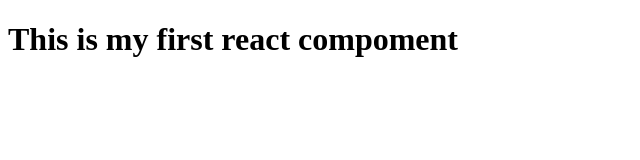
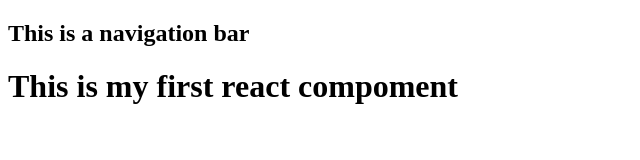
Before and after one commit to NigamAnkit/ReactJsLearning, a React app: page / in a window 1280 px wide. Shown: the whole page, without its empty margins (0-640 px from the left). Built offline with nearby package versions, Linux system fonts and the light colour scheme.

Commit message:
Creating Multiple Components

```diff
--- /dev/null
+++ b/src/app/Components/Header.js
@@ -0,0 +1,16 @@
+import React from 'react'
+import {render} from 'react-dom'
+
+class Header extends React.Component {
+    render(){
+        return (
+            <div>
+                <nav><h1>This is a navigation bar</h1></nav>
+            </div>
+        )
+
+
+    }
+}
+
+export default Header;
--- a/src/app/index.js
+++ b/src/app/index.js
@@ -1,5 +1,6 @@
 import React from 'react'
-import App from './App'
+import App from './Components/App'
+import Header from './Components/Header'
 import {render} from 'react-dom'
 
 
@@ -7,3 +8,6 @@ console.log('this is ankit nigam git test')
 
 let app = document.getElementById("app")
 render(<App/>, app);
+
+let header = document.getElementById("header")
+render(<Header/>,header)
--- a/src/index.html
+++ b/src/index.html
@@ -22,6 +22,7 @@
     <title>React js basics by ankit</title>
 </head>
 <body>
+<div id="header"></div>
 <div id="app"></div>
 <script src="/app/bundle.js"></script>
 </body>
```
Also changed, not shown: src/app/Components/App.js (renamed from src/app/App.js).
